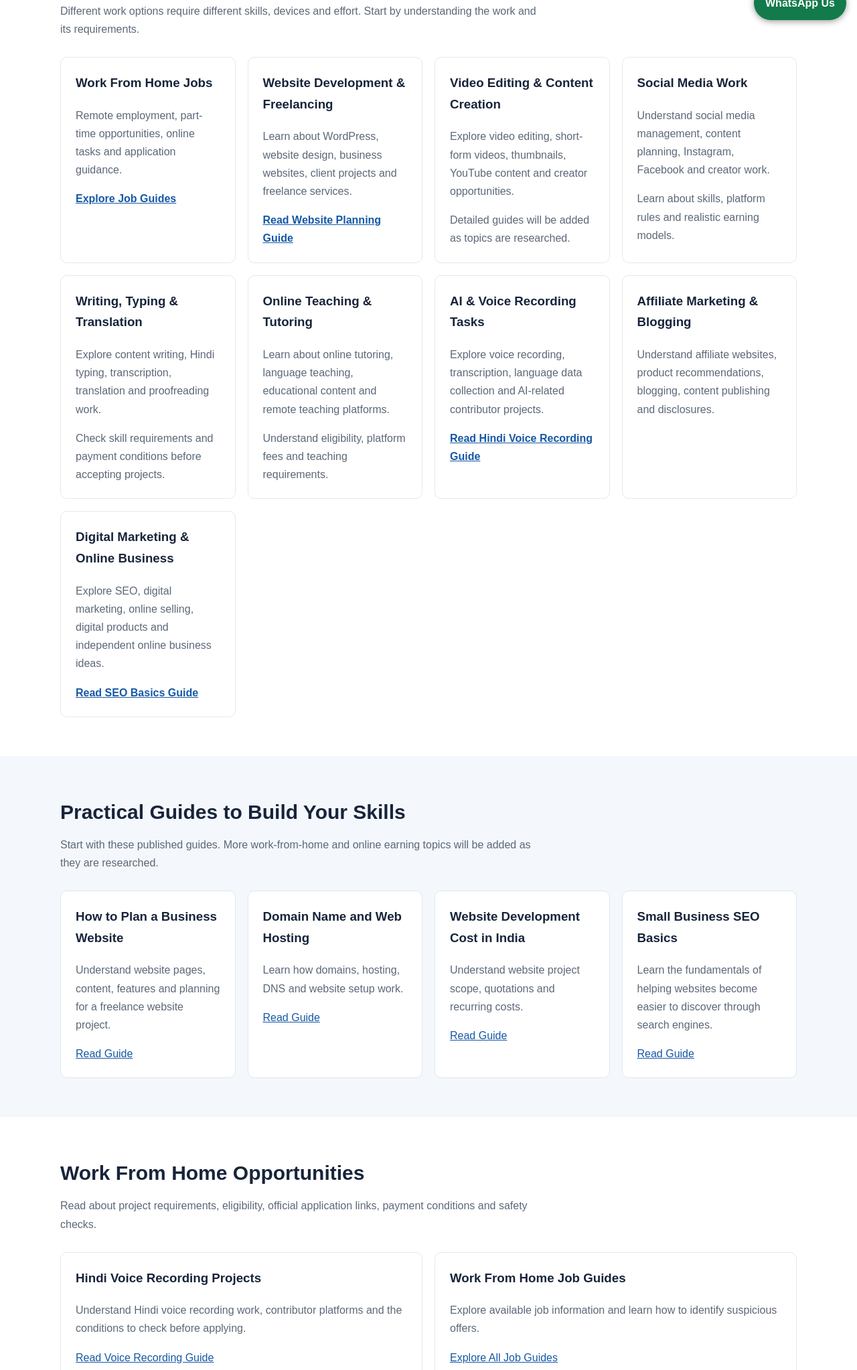
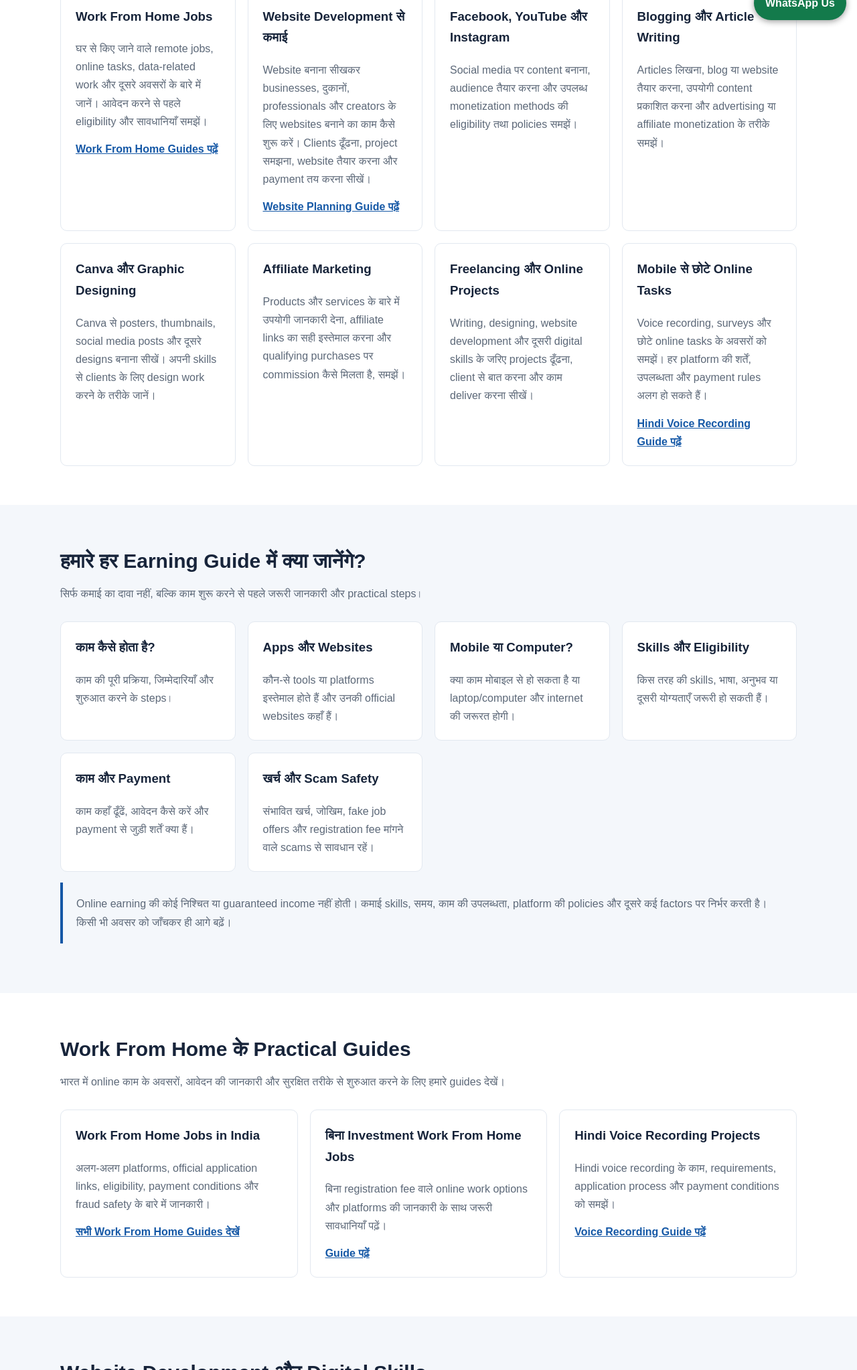
Before and after one commit to deep74073-spec/url36-main, a plain HTML site: page index.html in a window 1280 px wide. Shown: the part 754-2800 px from the top of the page at 67% size. Drawn offline with Linux system fonts and the light colour scheme.

Commit message:
Make URL36 homepage focused on work from home and online earning

```diff
--- a/index.html
+++ b/index.html
@@ -1,11 +1,11 @@
 <!doctype html>
-<html lang="en">
+<html lang="hi">
 <head>
 <meta charset="utf-8">
 <meta name="viewport" content="width=device-width, initial-scale=1">
 
-<title>URL36 – Work From Home Jobs, Freelancing & Online Earning</title>
-<meta name="description" content="Explore work from home jobs, freelancing, website development, video editing, social media work, online business and practical online earning guides in India. Learn skills and avoid job scams with URL36.">
+<title>URL36 | Work From Home और Online Earning की जानकारी</title>
+<meta name="description" content="मोबाइल और कंप्यूटर से घर बैठे online earning, work from home jobs, website development, freelancing, blogging, Canva और affiliate marketing के practical Hindi guides पढ़ें।">
 <link rel="canonical" href="https://url36.com/">
 
 <script async src="https://pagead2.googlesyndication.com/pagead/js/adsbygoogle.js?client=ca-pub-9100998938332588" crossorigin="anonymous"></script>
@@ -54,13 +54,13 @@ nav a { text-decoration: none; font-weight: 600; }
   background: linear-gradient(135deg, #f1f6ff, #fff);
 }
 .hero h1 {
-  max-width: 760px;
+  max-width: 800px;
   font-size: clamp(34px, 6vw, 54px);
   line-height: 1.15;
   margin: 0 0 20px;
 }
 .hero p {
-  max-width: 720px;
+  max-width: 760px;
   color: var(--muted);
   font-size: 18px;
 }
@@ -76,7 +76,7 @@ nav a { text-decoration: none; font-weight: 600; }
 }
 .btn.secondary { background: #e8effa; color: var(--primary); }
 section { padding: 58px 0; }
-.section-heading { max-width: 720px; margin-bottom: 28px; }
+.section-heading { max-width: 760px; margin-bottom: 28px; }
 .section-heading h2 { font-size: 30px; margin: 0 0 10px; }
 .section-heading p { color: var(--muted); margin: 0; }
 .grid {
@@ -92,8 +92,8 @@ section { padding: 58px 0; }
 }
 .card h3 { margin-top: 0; }
 .card p { color: var(--muted); margin-bottom: 0; }
+.card p + p { margin-top: 14px; }
 .soft { background: var(--light); }
-.steps { counter-reset: step; }
 .step {
   border-left: 3px solid var(--primary);
   padding: 4px 0 4px 18px;
@@ -101,6 +101,12 @@ section { padding: 58px 0; }
 .step h3 { margin: 0 0 5px; }
 .step p { margin: 0; color: var(--muted); }
 .demo-link { font-weight: 700; }
+.notice {
+  padding: 18px 20px;
+  border-left: 4px solid var(--primary);
+  background: var(--light);
+  color: var(--muted);
+}
 .contact-panel {
   padding: 32px;
   border-radius: 12px;
@@ -138,16 +144,15 @@ section { padding: 58px 0; }
 </style>
 </head>
 
-
 <body>
 <header class="site-header">
   <div class="container header-inner">
     <a class="logo" href="/">URL<span>36</span></a>
     <nav aria-label="Main navigation">
-      <a href="/">Home</a>
-      <a href="#categories">Earning Categories</a>
-      <a href="/work-from-home/">Jobs</a>
+      <a href="/work-from-home/">Work From Home</a>
+      <a href="#earning-methods">Earning Methods</a>
       <a href="#guides">Guides</a>
+      <a href="#website-skills">Website Skills</a>
       <a href="/about.html">About</a>
       <a href="/contact.html">Contact</a>
     </nav>
@@ -157,166 +162,158 @@ section { padding: 58px 0; }
 <main>
   <section class="hero">
     <div class="container">
-      <h1>Work From Home Jobs, Freelancing &amp; Online Earning</h1>
-      <p>Discover different ways to work from home using digital skills, online platforms and your own business ideas. Explore practical guides about jobs, freelancing, content creation and online earning opportunities in India.</p>
-      <p>घर बैठे काम करने के तरीके सीखें, सही opportunities पहचानें और online scams से बचें।</p>
+      <h1>घर बैठे मोबाइल से Online Earning कैसे करें?</h1>
+      <p>URL36 पर Work From Home, मोबाइल से ऑनलाइन काम, freelancing और digital skills के बारे में आसान Hindi guides पढ़ें। जानें कौन-से apps और websites काम आते हैं, शुरुआत कैसे करें, काम कहाँ मिलता है और payment की शर्तें क्या होती हैं।</p>
       <div class="actions">
-        <a class="btn" href="#categories">Explore Earning Categories</a>
-        <a class="btn secondary" href="/work-from-home/">Explore Work From Home Jobs</a>
+        <a class="btn" href="/work-from-home/">Work From Home Guides पढ़ें</a>
+        <a class="btn secondary" href="#earning-methods">कमाई के तरीके जानें</a>
       </div>
     </div>
   </section>
 
-  <section id="categories">
+  <section id="earning-methods">
     <div class="container">
       <div class="section-heading">
-        <h2>Explore Work From Home &amp; Online Earning Categories</h2>
-        <p>Different work options require different skills, devices and effort. Start by understanding the work and its requirements.</p>
+        <h2>Online Earning के अलग-अलग तरीके</h2>
+        <p>हर व्यक्ति की skills, समय और उपलब्ध साधन अलग होते हैं। इसलिए हम अलग-अलग कामों को समझाते हैं ताकि आप अपनी स्थिति के अनुसार सही तरीका चुन सकें।</p>
       </div>
 
       <div class="grid">
         <article class="card">
           <h3>Work From Home Jobs</h3>
-          <p>Remote employment, part-time opportunities, online tasks and application guidance.</p>
-          <p><a class="demo-link" href="/work-from-home/">Explore Job Guides</a></p>
+          <p>घर से किए जाने वाले remote jobs, online tasks, data-related work और दूसरे अवसरों के बारे में जानें। आवेदन करने से पहले eligibility और सावधानियाँ समझें।</p>
+          <p><a class="demo-link" href="/work-from-home/">Work From Home Guides पढ़ें</a></p>
         </article>
 
         <article class="card">
-          <h3>Website Development &amp; Freelancing</h3>
-          <p>Learn about WordPress, website design, business websites, client projects and freelance services.</p>
-          <p><a class="demo-link" href="/guides/business-website-planning.html">Read Website Planning Guide</a></p>
+          <h3>Website Development से कमाई</h3>
+          <p>Website बनाना सीखकर businesses, दुकानों, professionals और creators के लिए websites बनाने का काम कैसे शुरू करें। Clients ढूँढना, project समझना, website तैयार करना और payment तय करना सीखें।</p>
+          <p><a class="demo-link" href="/guides/business-website-planning.html">Website Planning Guide पढ़ें</a></p>
         </article>
 
         <article class="card">
-          <h3>Video Editing &amp; Content Creation</h3>
-          <p>Explore video editing, short-form videos, thumbnails, YouTube content and creator opportunities.</p>
-          <p class="small">Detailed guides will be added as topics are researched.</p>
+          <h3>Facebook, YouTube और Instagram</h3>
+          <p>Social media पर content बनाना, audience तैयार करना और उपलब्ध monetization methods की eligibility तथा policies समझें।</p>
         </article>
 
         <article class="card">
-          <h3>Social Media Work</h3>
-          <p>Understand social media management, content planning, Instagram, Facebook and creator work.</p>
-          <p class="small">Learn about skills, platform rules and realistic earning models.</p>
+          <h3>Blogging और Article Writing</h3>
+          <p>Articles लिखना, blog या website तैयार करना, उपयोगी content प्रकाशित करना और advertising या affiliate monetization के तरीके समझें।</p>
         </article>
 
         <article class="card">
-          <h3>Writing, Typing &amp; Translation</h3>
-          <p>Explore content writing, Hindi typing, transcription, translation and proofreading work.</p>
-          <p class="small">Check skill requirements and payment conditions before accepting projects.</p>
+          <h3>Canva और Graphic Designing</h3>
+          <p>Canva से posters, thumbnails, social media posts और दूसरे designs बनाना सीखें। अपनी skills से clients के लिए design work करने के तरीके जानें।</p>
         </article>
 
         <article class="card">
-          <h3>Online Teaching &amp; Tutoring</h3>
-          <p>Learn about online tutoring, language teaching, educational content and remote teaching platforms.</p>
-          <p class="small">Understand eligibility, platform fees and teaching requirements.</p>
+          <h3>Affiliate Marketing</h3>
+          <p>Products और services के बारे में उपयोगी जानकारी देना, affiliate links का सही इस्तेमाल करना और qualifying purchases पर commission कैसे मिलता है, समझें।</p>
         </article>
 
         <article class="card">
-          <h3>AI &amp; Voice Recording Tasks</h3>
-          <p>Explore voice recording, transcription, language data collection and AI-related contributor projects.</p>
-          <p><a class="demo-link" href="/work-from-home/hindi-voice-recording-jobs.html">Read Hindi Voice Recording Guide</a></p>
+          <h3>Freelancing और Online Projects</h3>
+          <p>Writing, designing, website development और दूसरी digital skills के जरिए projects ढूँढना, client से बात करना और काम deliver करना सीखें।</p>
         </article>
 
         <article class="card">
-          <h3>Affiliate Marketing &amp; Blogging</h3>
-          <p>Understand affiliate websites, product recommendations, blogging, content publishing and disclosures.</p>
-        </article>
-
-        <article class="card">
-          <h3>Digital Marketing &amp; Online Business</h3>
-          <p>Explore SEO, digital marketing, online selling, digital products and independent online business ideas.</p>
-          <p><a class="demo-link" href="/guides/small-business-seo.html">Read SEO Basics Guide</a></p>
+          <h3>Mobile से छोटे Online Tasks</h3>
+          <p>Voice recording, surveys और छोटे online tasks के अवसरों को समझें। हर platform की शर्तें, उपलब्धता और payment rules अलग हो सकते हैं।</p>
+          <p><a class="demo-link" href="/work-from-home/hindi-voice-recording-jobs.html">Hindi Voice Recording Guide पढ़ें</a></p>
         </article>
       </div>
     </div>
   </section>
 
-  <section class="soft" id="guides">
+  <section class="soft" id="how-we-help">
     <div class="container">
       <div class="section-heading">
-        <h2>Practical Guides to Build Your Skills</h2>
-        <p>Start with these published guides. More work-from-home and online earning topics will be added as they are researched.</p>
+        <h2>हमारे हर Earning Guide में क्या जानेंगे?</h2>
+        <p>सिर्फ कमाई का दावा नहीं, बल्कि काम शुरू करने से पहले जरूरी जानकारी और practical steps।</p>
       </div>
-
       <div class="grid">
         <article class="card">
-          <h3>How to Plan a Business Website</h3>
-          <p>Understand website pages, content, features and planning for a freelance website project.</p>
-          <p><a href="/guides/business-website-planning.html">Read Guide</a></p>
+          <h3>काम कैसे होता है?</h3>
+          <p>काम की पूरी प्रक्रिया, जिम्मेदारियाँ और शुरुआत करने के steps।</p>
         </article>
+        <article class="card">
+          <h3>Apps और Websites</h3>
+          <p>कौन-से tools या platforms इस्तेमाल होते हैं और उनकी official websites कहाँ हैं।</p>
+        </article>
+        <article class="card">
+          <h3>Mobile या Computer?</h3>
+          <p>क्या काम मोबाइल से हो सकता है या laptop/computer और internet की जरूरत होगी।</p>
+        </article>
+        <article class="card">
+          <h3>Skills और Eligibility</h3>
+          <p>किस तरह की skills, भाषा, अनुभव या दूसरी योग्यताएँ जरूरी हो सकती हैं।</p>
+        </article>
+        <article class="card">
+          <h3>काम और Payment</h3>
+          <p>काम कहाँ ढूँढें, आवेदन कैसे करें और payment से जुड़ी शर्तें क्या हैं।</p>
+        </article>
+        <article class="card">
+          <h3>खर्च और Scam Safety</h3>
+          <p>संभावित खर्च, जोखिम, fake job offers और registration fee मांगने वाले scams से सावधान रहें।</p>
+        </article>
+      </div>
+      <p class="notice">Online earning की कोई निश्चित या guaranteed income नहीं होती। कमाई skills, समय, काम की उपलब्धता, platform की policies और दूसरे कई factors पर निर्भर करती है। किसी भी अवसर को जाँचकर ही आगे बढ़ें।</p>
+    </div>
+  </section>
 
+  <section id="guides">
+    <div class="container">
+      <div class="section-heading">
+        <h2>Work From Home के Practical Guides</h2>
+        <p>भारत में online काम के अवसरों, आवेदन की जानकारी और सुरक्षित तरीके से शुरुआत करने के लिए हमारे guides देखें।</p>
+      </div>
+      <div class="grid">
         <article class="card">
-          <h3>Domain Name and Web Hosting</h3>
-          <p>Learn how domains, hosting, DNS and website setup work.</p>
-          <p><a href="/guides/domain-and-hosting.html">Read Guide</a></p>
+          <h3>Work From Home Jobs in India</h3>
+          <p>अलग-अलग platforms, official application links, eligibility, payment conditions और fraud safety के बारे में जानकारी।</p>
+          <p><a class="demo-link" href="/work-from-home/">सभी Work From Home Guides देखें</a></p>
         </article>
-
         <article class="card">
-          <h3>Website Development Cost in India</h3>
-          <p>Understand website project scope, quotations and recurring costs.</p>
-          <p><a href="/guides/website-cost-in-india.html">Read Guide</a></p>
+          <h3>बिना Investment Work From Home Jobs</h3>
+          <p>बिना registration fee वाले online work options और platforms की जानकारी के साथ जरूरी सावधानियाँ पढ़ें।</p>
+          <p><a class="demo-link" href="/work-from-home/work-from-home-jobs-without-investment-india.html">Guide पढ़ें</a></p>
         </article>
-
         <article class="card">
-          <h3>Small Business SEO Basics</h3>
-          <p>Learn the fundamentals of helping websites become easier to discover through search engines.</p>
-          <p><a href="/guides/small-business-seo.html">Read Guide</a></p>
+          <h3>Hindi Voice Recording Projects</h3>
+          <p>Hindi voice recording के काम, requirements, application process और payment conditions को समझें।</p>
+          <p><a class="demo-link" href="/work-from-home/hindi-voice-recording-jobs.html">Voice Recording Guide पढ़ें</a></p>
         </article>
       </div>
     </div>
   </section>
 
-  <section id="featured-jobs">
+  <section class="soft" id="website-skills">
     <div class="container">
       <div class="section-heading">
-        <h2>Work From Home Opportunities</h2>
-        <p>Read about project requirements, eligibility, official application links, payment conditions and safety checks.</p>
+        <h2>Website Development और Digital Skills</h2>
+        <p>Website development भी online earning का एक रास्ता हो सकता है। पहले skills सीखें, practice projects बनाएँ और फिर clients की जरूरत के अनुसार काम करना समझें।</p>
       </div>
       <div class="grid">
         <article class="card">
-          <h3>Hindi Voice Recording Projects</h3>
-          <p>Understand Hindi voice recording work, contributor platforms and the conditions to check before applying.</p>
-          <p><a href="/work-from-home/hindi-voice-recording-jobs.html">Read Voice Recording Guide</a></p>
+          <h3>Business Website Planning</h3>
+          <p>Client की जरूरत समझना, pages तय करना और website project की planning करना सीखें।</p>
+          <p><a class="demo-link" href="/guides/business-website-planning.html">Planning Guide पढ़ें</a></p>
         </article>
         <article class="card">
-          <h3>Work From Home Job Guides</h3>
-          <p>Explore available job information and learn how to identify suspicious offers.</p>
-          <p><a href="/work-from-home/">Explore All Job Guides</a></p>
-        </article>
-      </div>
-    </div>
-  </section>
-
-  <section class="soft" id="safety">
-    <div class="container">
-      <div class="section-heading">
-        <h2>Stay Safe While Working Online</h2>
-        <p>Not every online earning offer is genuine. Check the details before sharing documents, personal information or money.</p>
-      </div>
-      <div class="grid">
-        <article class="card">
-          <h3>No Guaranteed Income Claims</h3>
-          <p>Actual earnings depend on skills, work availability, project approval, clients and platform conditions.</p>
+          <h3>Domain और Hosting</h3>
+          <p>Domain, hosting, DNS और HTTPS की जानकारी लें ताकि website launch करने की प्रक्रिया समझ सकें।</p>
+          <p><a class="demo-link" href="/guides/domain-and-hosting.html">Domain &amp; Hosting Guide पढ़ें</a></p>
         </article>
         <article class="card">
-          <h3>Check Official Sources</h3>
-          <p>Read the original employer or platform terms, eligibility requirements and payment rules.</p>
+          <h3>Website Development Cost</h3>
+          <p>Website के design, features, content, domain और hosting से जुड़े खर्चों को समझें।</p>
+          <p><a class="demo-link" href="/guides/website-cost-in-india.html">Website Cost Guide पढ़ें</a></p>
         </article>
         <article class="card">
-          <h3>Avoid Job Scams</h3>
-          <p>Be cautious of registration fees, deposits, fake training charges and payment-release fees.</p>
-          <p><a href="https://cybercrime.gov.in/" target="_blank" rel="noopener">National Cyber Crime Reporting Portal</a></p>
+          <h3>SEO और Website Growth</h3>
+          <p>Search engines में website की visibility बेहतर करने के basic SEO concepts जानें।</p>
+          <p><a class="demo-link" href="/guides/small-business-seo.html">SEO Guide पढ़ें</a></p>
         </article>
-      </div>
-    </div>
-  </section>
-
-  <section id="about">
-    <div class="container">
-      <div class="section-heading">
-        <h2>About URL36</h2>
-        <p>URL36 publishes practical information about work-from-home opportunities, freelancing, digital skills and online business. Our aim is to help readers understand how different types of online work operate, what they require and what risks to consider.</p>
-        <p>We are an information and educational website, not a job placement agency. We do not guarantee jobs, projects or income, and we do not charge applicants for job applications.</p>
       </div>
     </div>
   </section>
@@ -324,12 +321,13 @@ section { padding: 58px 0; }
   <section id="contact">
     <div class="container">
       <div class="contact-panel">
-        <h2>Contact URL36</h2>
-        <p>Have a question, correction or suggestion about our guides? Get in touch.</p>
+        <h2>URL36 से संपर्क करें</h2>
+        <p>Website development या digital skills से जुड़े किसी project के बारे में बात करनी हो तो हमसे संपर्क कर सकते हैं।</p>
         <p><strong>Call:</strong> <a href="tel:+919650321014">9650321014</a></p>
         <p><strong>Email:</strong> <a href="mailto:Deep74073@gmail.com">Deep74073@gmail.com</a></p>
         <div class="actions">
-          <a class="btn" href="/contact.html">Contact Details</a>
+          <a class="btn" href="https://wa.me/919650321014?text=Hello%20URL36%2C%20I%20want%20to%20discuss%20a%20project." target="_blank" rel="noopener">Chat on WhatsApp</a>
+          <a class="btn secondary" href="/contact.html">Contact Details</a>
         </div>
       </div>
     </div>
@@ -339,20 +337,20 @@ section { padding: 58px 0; }
 <footer class="site-footer">
   <div class="container">
     <a class="logo" href="/">URL<span>36</span></a>
-    <p>Work from home, freelancing, digital skills and online earning guides.</p>
-    <nav class="footer-links" aria-label="Footer links">
+    <p>Work From Home, online earning और digital skills के practical guides।</p>
+    <nav class="footer-links" aria-label="Legal information">
       <a href="/about.html">About</a>
       <a href="/contact.html">Contact</a>
       <a href="/privacy-policy.html">Privacy Policy</a>
       <a href="/terms.html">Terms</a>
+      <a href="#guides">Guides</a>
+      <a href="/work-from-home/">Work From Home</a>
       <a href="/disclaimer.html">Disclaimer</a>
-      <a href="/work-from-home/">Work From Home</a>
     </nav>
     <p>© 2026 URL36. All rights reserved.</p>
   </div>
 </footer>
 
-<a class="whatsapp-float" href="https://wa.me/919650321014?text=Hello%20URL36" target="_blank" rel="noopener" aria-label="Contact URL36 on WhatsApp">WhatsApp Us</a>
+<a class="whatsapp-float" href="https://wa.me/919650321014?text=Hello%20URL36%2C%20I%20want%20to%20contact%20you." target="_blank" rel="noopener" aria-label="Contact URL36 on WhatsApp">WhatsApp Us</a>
 </body>
-
 </html>
```
